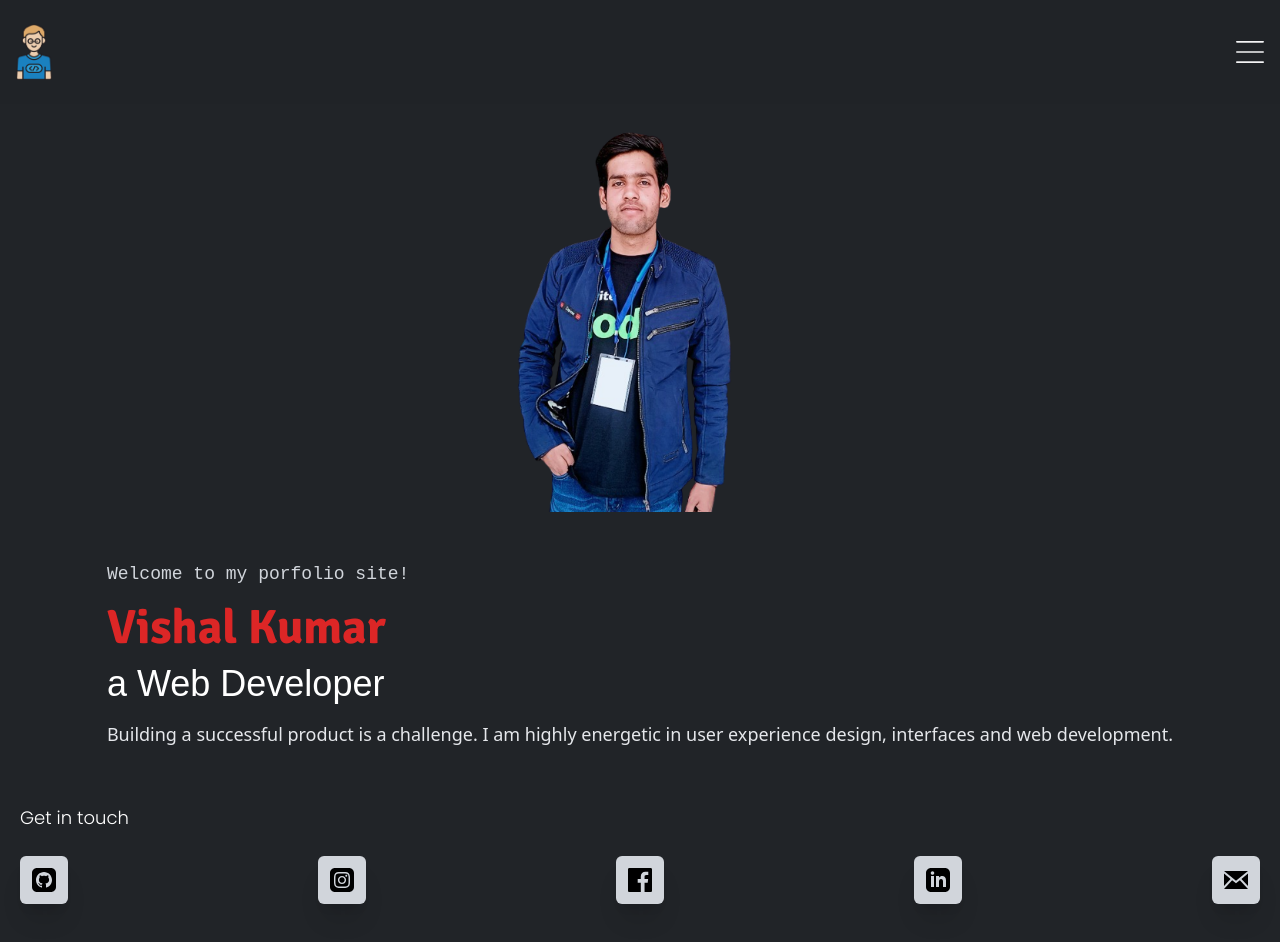
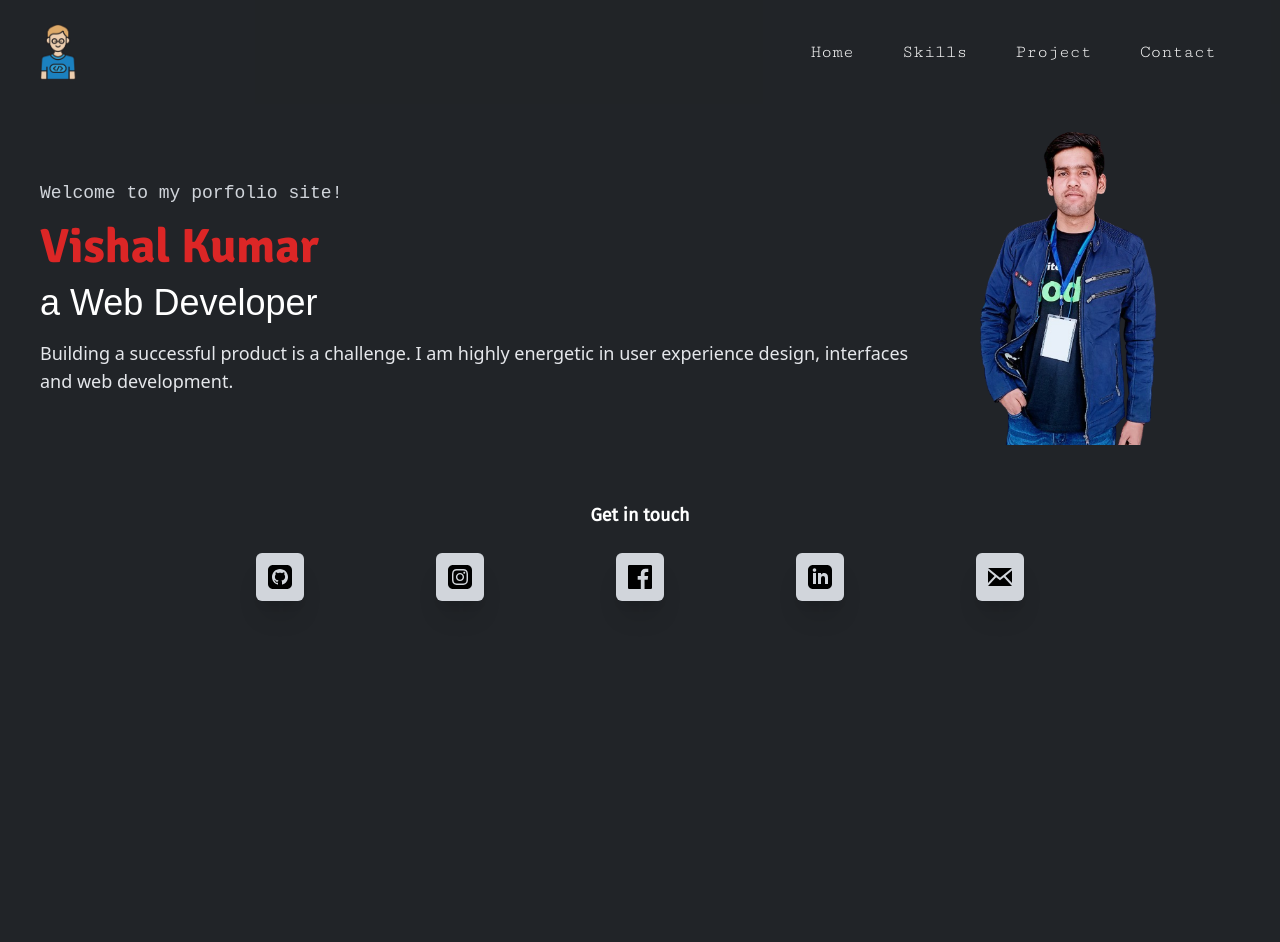
Before and after one commit to vishal-kumaar/personal-portfolio, a React (Create React App) app: page / in a window 1280 px wide. After the commit the page ends 800 px from the top, so only its background shows below. Built offline with nearby package versions, Linux system fonts and the light colour scheme.

Commit message:
Enhance responsiveness of Navbar and Home

```diff
--- a/src/components/Home.jsx
+++ b/src/components/Home.jsx
@@ -10,7 +10,7 @@ export default function Home(props) {
   return (
     <>
       <div
-        className={`px-5 flex justify-between items-center flex-col-reverse transition-all duration-300 ease-in-out ${props.opacity}`}
+        className={`px-5 md:px-10 flex justify-between items-center flex-col-reverse md:flex-row transition-all duration-300 ease-in-out ${props.opacity}`}
       >
         <div className="py-6">
           <div className="text-gray-300 text-lg font-[monospace] mb-4">
@@ -33,8 +33,8 @@ export default function Home(props) {
           <img src={vishalKumar} alt="vishal-kumar" className="w-96" />
         </div>
       </div>
-      <div className="  my-8 px-5">
-        <div className="font-poppins text-lg font-medium mb-4 text-white">
+      <div className="my-8 px-5 sm:px-10 md:px-28 lg:px-48 xl:px-64 2xl:px-80">
+        <div className="font-firasans text-lg font-bold mb-4 text-white text-center">
           Get in touch
         </div>
         <div className="flex flex-wrap justify-between">
--- a/src/components/Navbar.jsx
+++ b/src/components/Navbar.jsx
@@ -5,13 +5,13 @@ import devIcon from "../assets/images/devIcon.png";
 export default function Navbar(props) {
   return (
     <nav
-      className={`flex justify-between items-center ${props.sidebarDisplay === "hidden" ? "bg-brownish" : "bg-black"} text-white py-6 px-4 sticky left-0 top-0 w-full opacity-95`}
+      className={`flex justify-between items-center ${props.sidebarDisplay === "hidden" ? "bg-brownish" : "bg-black"} text-white py-6 px-4 md:px-10 sticky left-0 top-0 w-full opacity-95`}
     >
       <div className="">
         <img src={devIcon} alt="dev-icon" className="w-9" />
       </div>
       <div className="">
-        <div className={`hidden`}>
+        <div className={`hidden sm:block`}>
           <div className="flex font-mono text-lg">
             <div className="mx-6 cursor-pointer hover:text-gray-400">Home</div>
             <div className="mx-6 cursor-pointer hover:text-gray-400">Skills</div>
@@ -19,7 +19,7 @@ export default function Navbar(props) {
             <div className="mx-6 cursor-pointer hover:text-gray-400">Contact</div>
           </div>
         </div>
-        <div className={props.opacity}>
+        <div className={`${props.opacity} block sm:hidden`}>
           <img src={hamburger} alt="menu" className="w-7 invert" onClick={props.toggleSidebar} />
         </div>
       </div>
```
